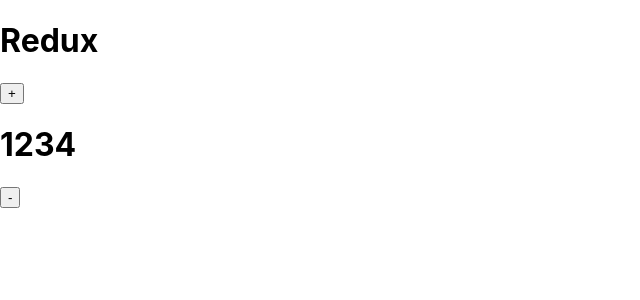
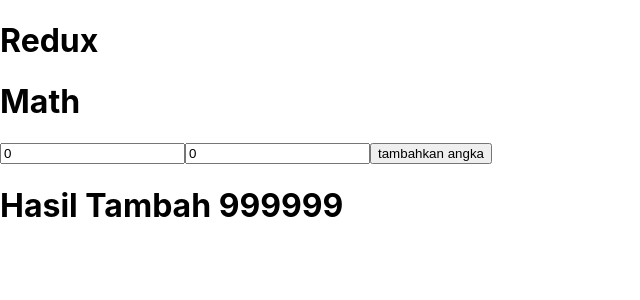
Before and after one commit to High-Haku/materi, a React (Create React App) app in the folder 17-react-redux/: page / in a window 1280 px wide. Shown: the top 300 px of the page, without its empty margins (0-640 px from the left). Built offline with nearby package versions, Linux system fonts and the light colour scheme.

Commit message:
adding materi redux pertambahan

```diff
--- a/17-react-redux/src/App.js
+++ b/17-react-redux/src/App.js
@@ -1,16 +1,18 @@
-import { useState } from "react";
-import Counter from "./components/Counter";
+// import { useState } from "react";
+// import Counter from "./components/Counter";
+import Math from "./components/Math";
 
 function App() {
-  const [number, setNumber] = useState(100);
+  // const [number, setNumber] = useState(100);
 
-  const handleClickPlus = () => {
-    setNumber(number + 1);
-  };
+  // const handleClickPlus = () => {
+  //   setNumber(number + 1);
+  // };
   return (
     <div>
       <h1>Redux</h1>
-      <Counter number={number} handleClickPlus={handleClickPlus} />
+      <Math />
+      {/* <Counter number={number} handleClickPlus={handleClickPlus} /> */}
     </div>
   );
 }
--- /dev/null
+++ b/17-react-redux/src/components/Math.js
@@ -0,0 +1,46 @@
+import { useState } from "react";
+import { useDispatch, useSelector } from "react-redux";
+import { addButton } from "../redux/actions/math.actions";
+
+function Math() {
+  const dispatch = useDispatch();
+  const tambah = useSelector((state) => state.tambah);
+  console.log(tambah);
+  const [input, setInput] = useState({
+    input1: 0,
+    input2: 0,
+  });
+
+  const handleChange = (name, value) => {
+    setInput((prevState) => ({
+      ...prevState,
+      [name]: value,
+    }));
+  };
+
+  console.log(input);
+
+  return (
+    <div>
+      <h1>Math</h1>
+      <input
+        type="number"
+        value={input.input1}
+        placeholder="Masukan angka pertama"
+        onChange={(event) => handleChange("input1", event.target.value)}
+      />
+      <input
+        type="number"
+        value={input.input2}
+        placeholder="Masukan angka kedua"
+        onChange={(event) => handleChange("input2", event.target.value)}
+      />
+      <button type="submit" onClick={() => dispatch(addButton(input))}>
+        tambahkan angka
+      </button>
+      <h1>Hasil Tambah {tambah}</h1>
+    </div>
+  );
+}
+
+export default Math;
--- /dev/null
+++ b/17-react-redux/src/redux/actions/math.actions.js
@@ -0,0 +1,9 @@
+export const ADDED = "ADDED";
+
+export const addButton = (input) => {
+  console.log(input);
+  return {
+    type: ADDED,
+    payload: input,
+  };
+};
--- /dev/null
+++ b/17-react-redux/src/redux/reducers/math.reducer.js
@@ -0,0 +1,22 @@
+import { ADDED } from "../actions/math.actions";
+
+const initialState = {
+  tambah: 999999,
+};
+console.log("initial state", initialState);
+
+const math = (state = initialState, action) => {
+  switch (action.type) {
+    case ADDED:
+      console.log("added", action);
+      return {
+        ...state,
+        tambah:
+          parseInt(action.payload.input1) + parseInt(action.payload.input2),
+      };
+    default:
+      return state;
+  }
+};
+
+export default math;
--- a/17-react-redux/src/redux/store/store.js
+++ b/17-react-redux/src/redux/store/store.js
@@ -1,4 +1,5 @@
 import { createStore } from "redux";
-import Counter from "../reducers/counter.reducer";
+// import Counter from "../reducers/counter.reducer";
+import Math from "../reducers/math.reducer";
 
-export default createStore(Counter);
+export default createStore(Math);
```
Also changed, not shown: 17-react-redux/src/soal.md (added, +3 -0 lines).
